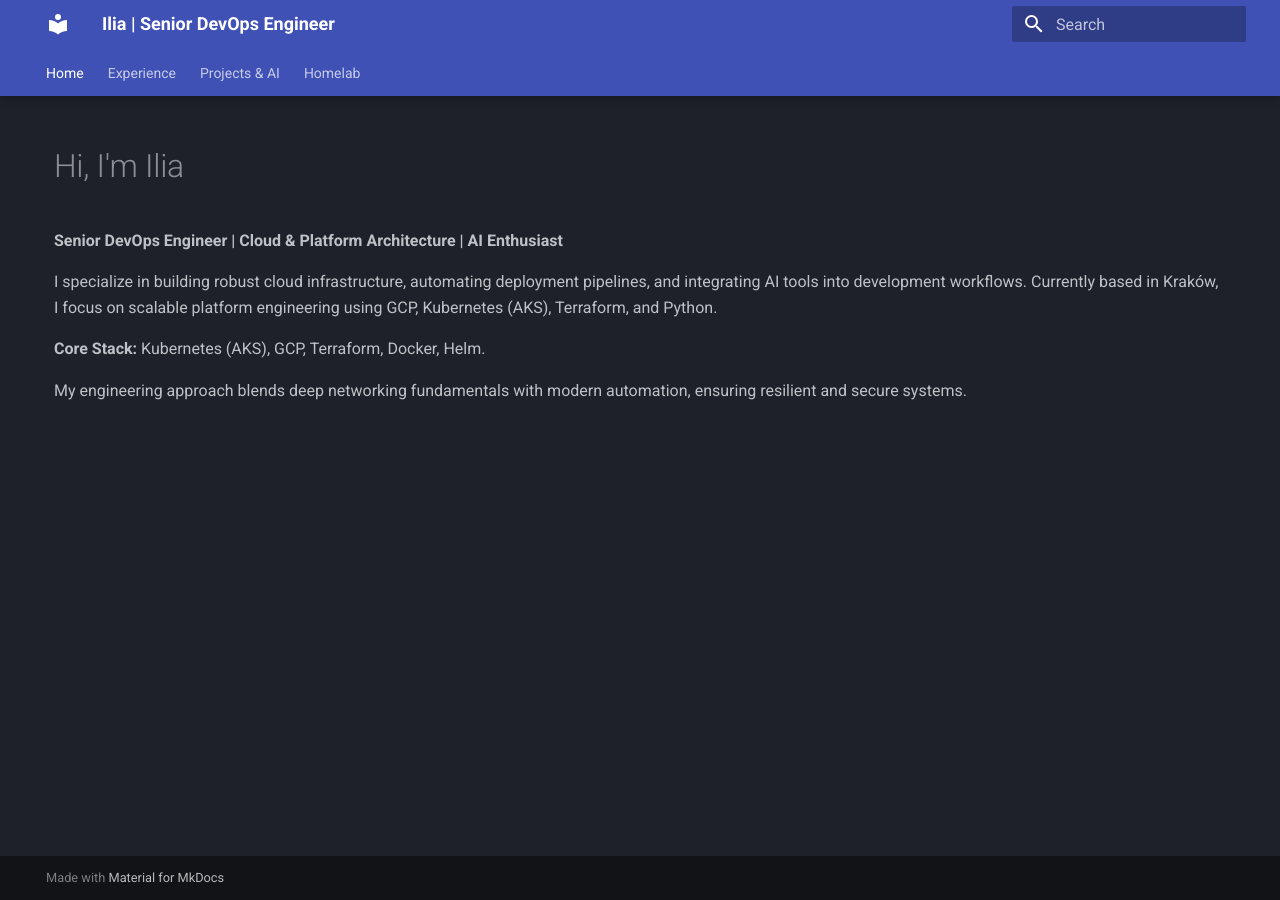
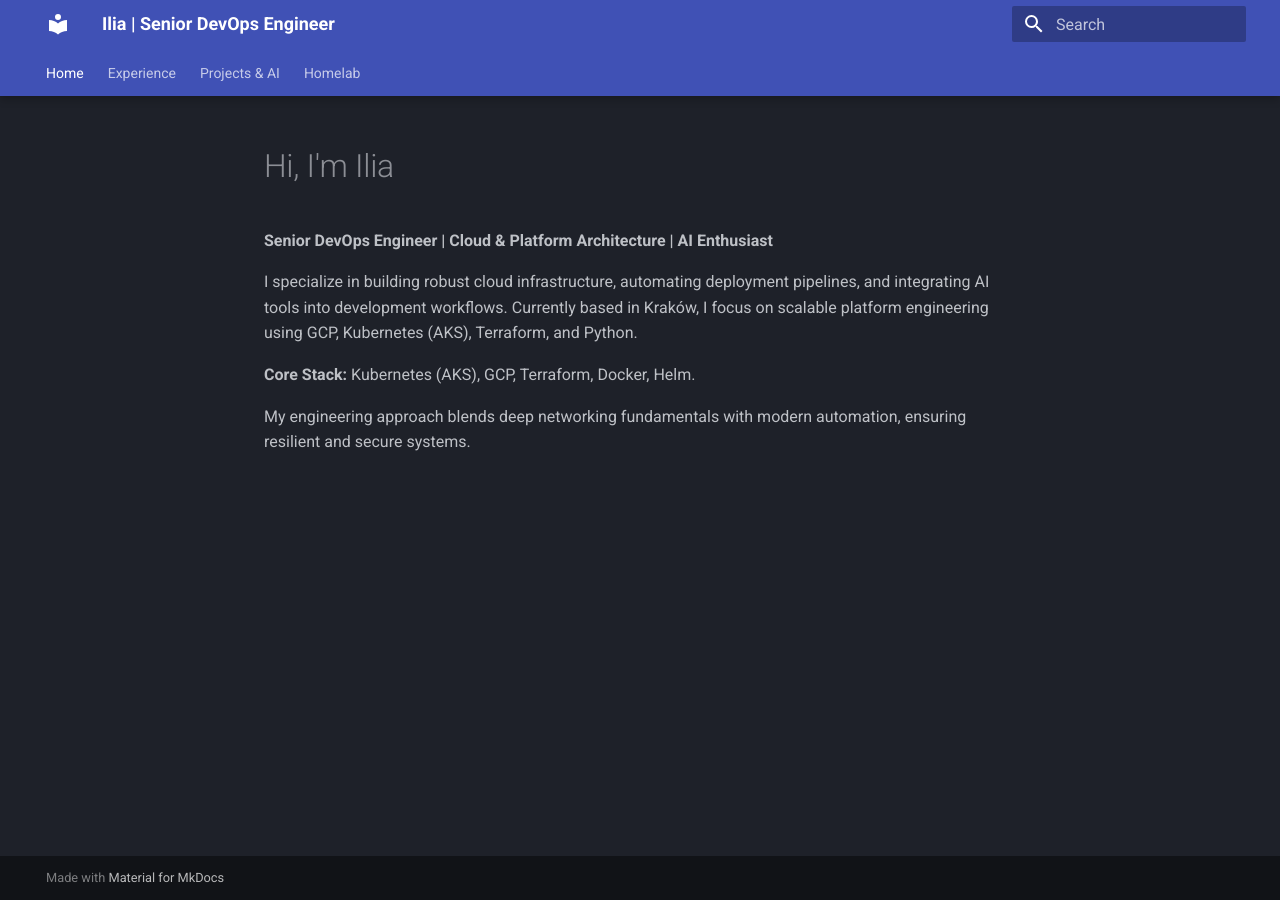
Before and after one commit to GlycineASoya/portfolio, an MkDocs documentation site: the page built from docs/index.md, in a window 1280 px wide. Built offline with MkDocs 1.6.1 and Material for MkDocs 9.7.7, drawn with Linux system fonts in a browser that asks for light colours.

Commit message:
update css

```diff
--- a/docs/stylesheets/custom.css
+++ b/docs/stylesheets/custom.css
@@ -15,8 +15,9 @@
 }
 
 .md-content {
-    max-width: 1600px;
+    max-width: 800px;
     width: 100%;
+    margin: 0 auto !important;
 }
 
 @media screen and (max-width: 76.1875em) {
```
